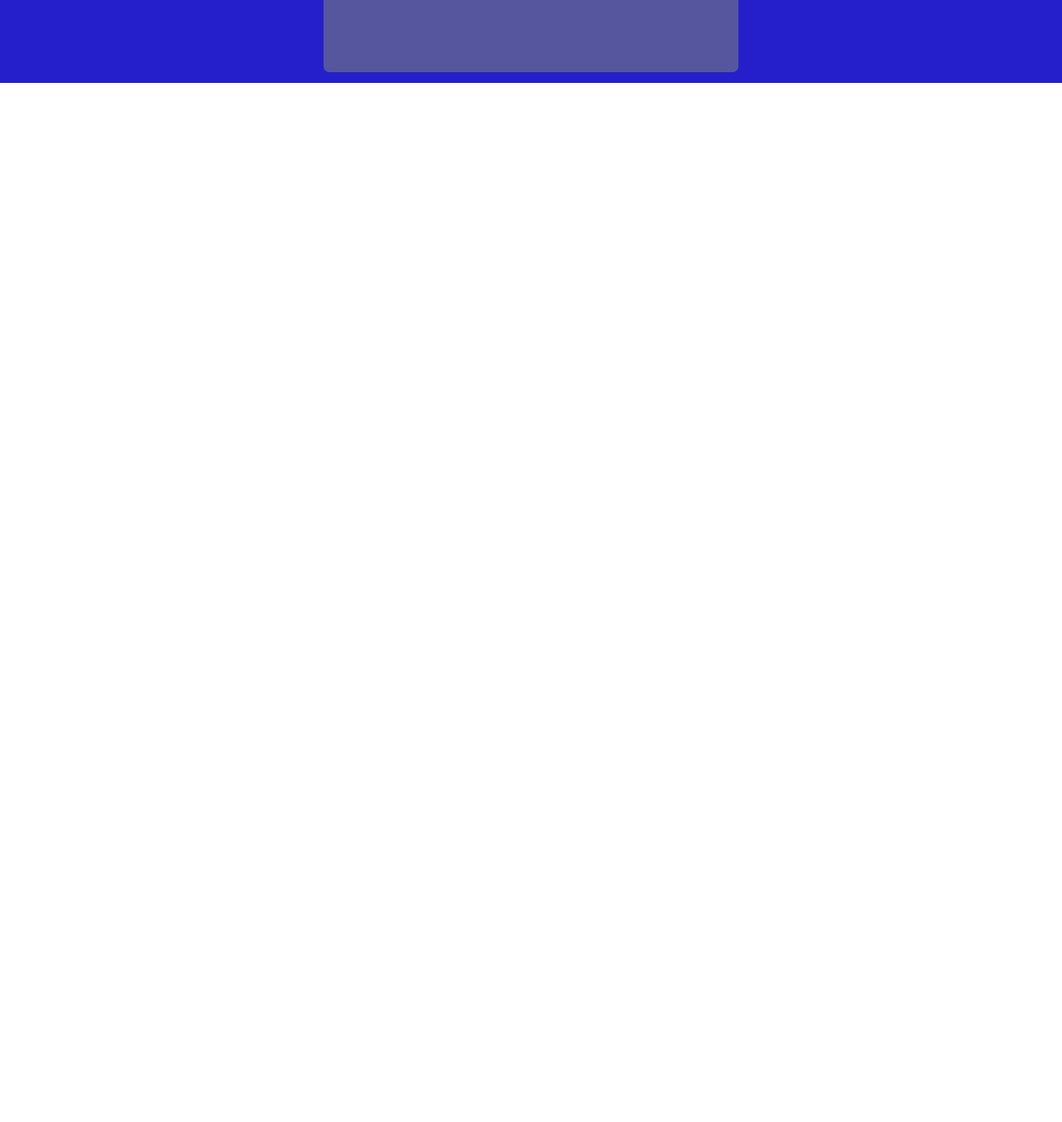
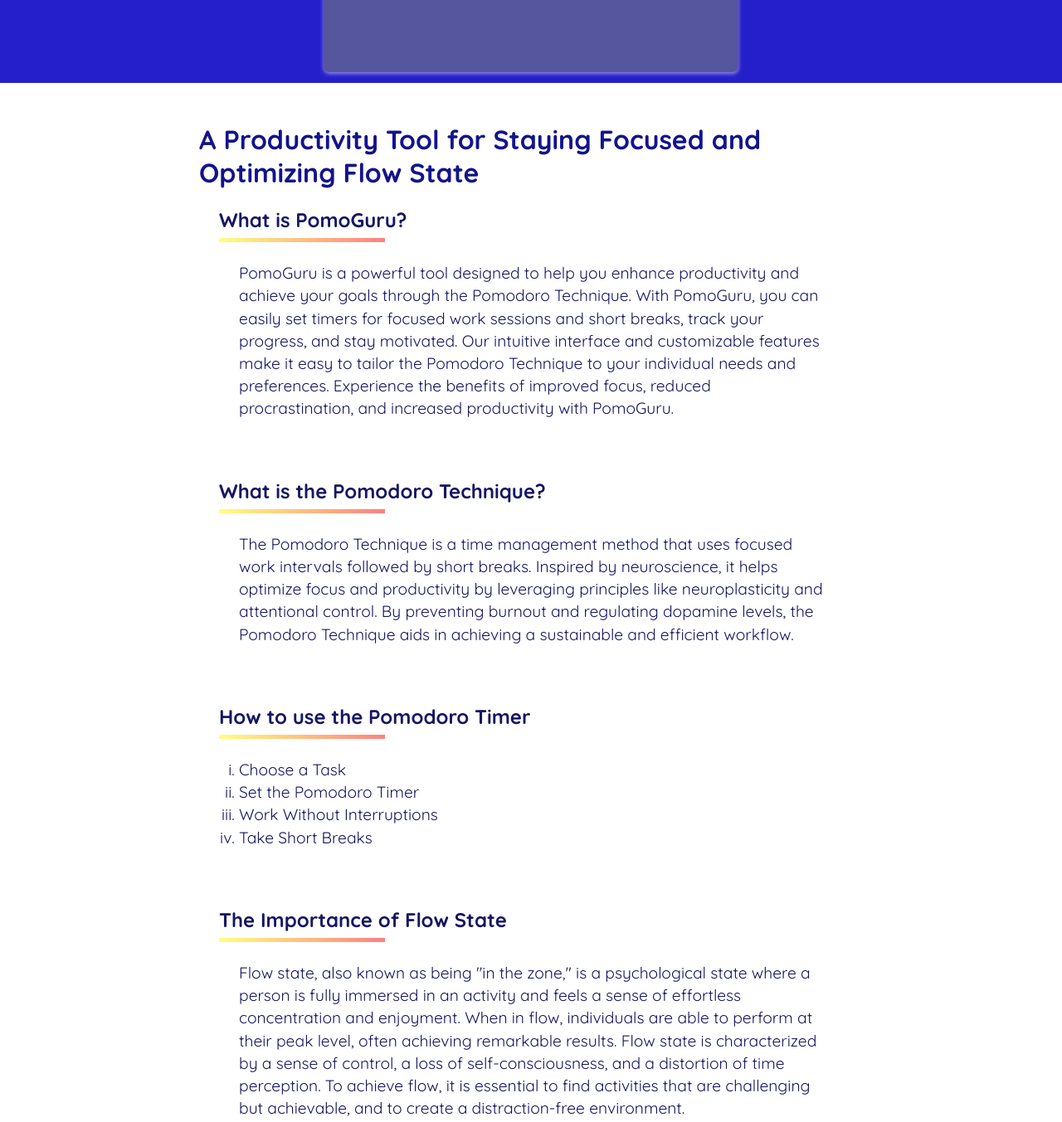
Before and after one commit to buheracoupe/pomodoro-productivity-tool, a plain HTML site: page index.html in a window 1280 px wide. Shown: the part 500-1853 px from the top of the page at 83% size. Before the commit the page ends 800 px from the top, so only its background shows below. Drawn offline with nearby package versions, Linux system fonts and the light colour scheme.

Commit message:
add information paragraphs explaining the site and concept

```diff
--- a/index.html
+++ b/index.html
@@ -6,7 +6,7 @@
     <link rel="preconnect" href="https://fonts.googleapis.com">
 <link rel="preconnect" href="https://fonts.gstatic.com" crossorigin>
 <link href="https://fonts.googleapis.com/css2?family=Open+Sans:ital,wght@0,300..800;1,300..800&family=Quicksand:wght@300..700&display=swap" rel="stylesheet">
-    <title>Document</title>
+    <title>PomoGuru</title>
     <link rel="stylesheet" href="./styles.css">
 </head>
 <body>
@@ -27,7 +27,48 @@
     </div>
     <div class="info-container">
         <h2> A Productivity Tool for Staying Focused and Optimizing Flow State</h2>
+        <div class="explanation" id="p1">
+            <h3>What is PomoGuru?</h3>
+            <div class="ruler">
+            </div>
+            <p>PomoGuru is a powerful tool designed to help you enhance productivity and achieve your goals through the Pomodoro Technique.
+                With PomoGuru, you can easily set timers for focused work sessions and short breaks, track your progress,
+                 and stay motivated. Our intuitive interface and customizable features make it easy to tailor the Pomodoro Technique to your individual needs and preferences.
+               Experience the benefits of improved focus, reduced procrastination, and increased productivity with PomoGuru.
+
+</p>
+        </div>
+        <div class="explanation" id="p2">
+            <h3>What is the Pomodoro Technique?</h3>
+            <div class="ruler">
+            </div>
+            <p>The Pomodoro Technique is a time management method that uses focused work intervals followed by short breaks.
+                Inspired by neuroscience, it helps optimize focus and productivity by leveraging principles like neuroplasticity and attentional control.
+               By preventing burnout and regulating dopamine levels, the Pomodoro Technique aids in achieving a sustainable and efficient workflow.</p>
+        </div>
+        <div class="explanation" id="p3">
+            <h3>How to use the Pomodoro Timer</h3>
+            <div class="ruler"></div>
+            <p>
+                <ul id="steps-list">
+                    <li class="steps">Choose a Task</li>
+                    <li class="steps">Set the Pomodoro Timer</li>
+                    <li class="steps">Work Without Interruptions</li>
+                    <li class="steps">Take Short Breaks</li>
+                </ul>
+            </p>
+        </div>
+        <div class="explanation" id="p4">
+            <h3>The Importance of Flow State</h3>
+            <div class="ruler"></div>
+            <p>Flow state, also known as being "in the zone," is a psychological state where a person is fully immersed in an activity and feels a sense of effortless concentration and enjoyment.
+                 When in flow, individuals are able to perform at their peak level, often achieving remarkable results.
+                 Flow state is characterized by a sense of control, a loss of self-consciousness, and a distortion of time perception.
+                To achieve flow, it is essential to find activities that are challenging but achievable, and to create a distraction-free environment.</p>
+        </div>
     </div>
     <script src="./main.js"></script>
+    <script type="module" src="https://unpkg.com/ionicons@7.1.0/dist/ionicons/ionicons.esm.js"></script>
+<script nomodule src="https://unpkg.com/ionicons@7.1.0/dist/ionicons/ionicons.js"></script>
 </body>
 </html>
--- a/main.js
+++ b/main.js
@@ -2,11 +2,21 @@ const clock = document.querySelector(".time");
 const startBtn = document.querySelector("#start-pause")
 const timeBtns = document.querySelectorAll("[data-time]")
 const endTime = document.querySelector(".time-notice")
+const rulers = document.querySelectorAll(".ruler")
+
+
+
+
 let timeSelected;
+let intervalId;
+let intervalSelection = false;
+
 
 // udpate selected btn
 timeBtns.forEach((btn) => {
     btn.addEventListener("click", ()=>{
+        intervalSelection = true;
+        clearInterval(intervalId)
         timeBtns.forEach((btn) =>{
             btn.classList.remove("active")
         })
@@ -21,21 +31,38 @@ timeBtns.forEach((btn) => {
 
 
 function handleStart(){
+    if(!intervalSelection){
+        endTime.textContent = "Please select an Interval from the options above!"
+        return
+    }
+    clearInterval(intervalId)
     const now = Date.now();
     const then = timeSelected*1000 + now;
     const timeOver = new Date(then);
     const timeHours = timeOver.getHours();
     const timeMinutes = timeOver.getMinutes();
 
-    endTime.textContent = `Your interval ends at ${timeHours}:${timeMinutes}`
+    endTime.innerHTML = `<p>Your interval ends at <span id="end-time">${timeHours}:${timeMinutes < 10 ? "0" + timeMinutes : timeMinutes}</span> GET TO WORK!</p>`
     updateTimer()
 }
 
 //
 function updateTimer(){
 
-const minutes = timeSelected/60;
-const seconds = timeSelected % 60;
+    function updateClock(){
+        const minutes = Math.floor(timeSelected/60);
+        const seconds = timeSelected % 60;
+        clock.textContent = `${minutes}:${seconds < 10 ? `0` + seconds : seconds}`
+        timeSelected--;
+        document.title = `${minutes}:${seconds < 10 ? `0` + seconds : seconds}`;
+        if(timeSelected === -1){
+            clearInterval(intervalId)
+            alert("Time is Up!")
+        }
+    }
+    updateClock();//call the function initially then pass it to setInterval to fix the start delay
+     intervalId = setInterval(updateClock, 1000)
+
 }
 
 
--- a/styles.css
+++ b/styles.css
@@ -30,6 +30,8 @@ button{
     margin: 0 auto;
     text-align: center;
     padding: 5px;
+      text-shadow: 1px 1px 2px black;
+position: relative;
 }
 img{
 object-fit: contain;
@@ -51,6 +53,7 @@ object-fit: contain;
     background-color: rgb(86, 86, 159);
     border-radius: 7px;
     padding: 10px 5px;
+    box-shadow: 0px 0px 5px rgb(212, 210, 210);
 
 }
 .clock-interface{
@@ -64,6 +67,7 @@ object-fit: contain;
     flex-direction: column;
     justify-content: center;
     align-items: center;
+    box-shadow: 0px 2px 5px rgba(255, 255, 255, 0.5);
 }
 .time{
     font-size: 7rem;
@@ -91,3 +95,55 @@ object-fit: contain;
 .time-notice{
     letter-spacing: 1.5px;
 }
+.info-container h2{
+    font-size: 2rem;
+    color: rgb(19, 19, 140);
+    margin-top: 3rem;
+}
+.info-container{
+    color:rgb(23, 23, 99);
+    margin: 2rem;
+    display: flex;
+    height: auto;
+    flex-direction: column;
+    justify-content: flex-start;
+    max-width: 800px;
+    margin: 0 auto;
+}
+#end-time{
+    font-weight: 700;
+    font-size: 1.2rem;
+}
+#steps-list{
+    list-style-type: lower-roman;
+}
+.explanation{
+    margin: 1.5rem;
+    line-height: 1.7rem;
+    font-size: 1.2rem;
+}
+.ruler{
+    width: 200px;
+    height: 5px;
+    opacity: 0.5;
+    background: linear-gradient(to left, red, yellow);
+}
+.explanation p, .explanation ul{
+    margin: 1.5rem;
+}
+.explanation h3{
+    margin-bottom: .5rem;
+    font-size: 1.5rem;
+}
+
+@media (max-width: 760px){
+    .btns{
+        width: 60%;
+    }
+}
+
+@media (max-width: 620px){
+    .btns{
+        width: 80%;
+    }
+}
```
